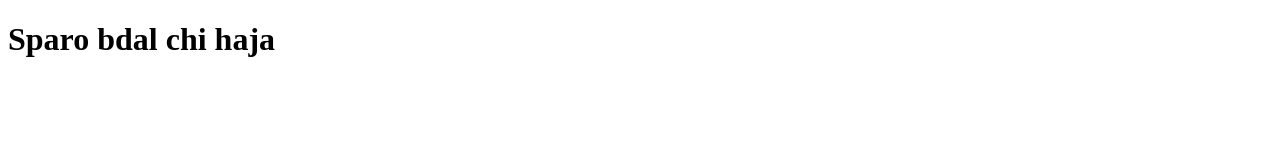
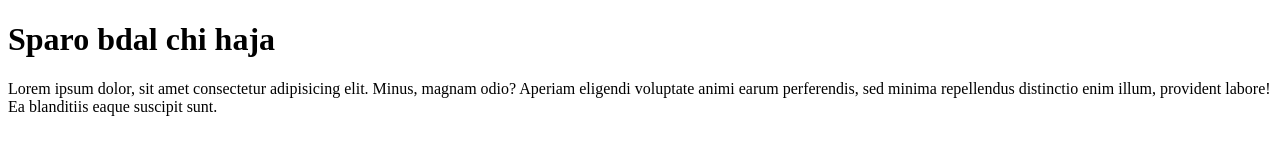
Before and after one commit to Ziadch1/Sparo, a plain HTML site: page index.html in a window 1280 px wide. Drawn offline with Linux system fonts and the light colour scheme.

Commit message:
Revert "app"
This reverts commit 223b768df6f9b7cc9af54de546f1c59781e4b6d0.

```diff
--- a/index.html
+++ b/index.html
@@ -17,6 +17,7 @@
     </head>
     <body>
         <h1>Sparo bdal chi haja</h1>
+        <p>Lorem ipsum dolor, sit amet consectetur adipisicing elit. Minus, magnam odio? Aperiam eligendi voluptate animi earum perferendis, sed minima repellendus distinctio enim illum, provident labore! Ea blanditiis eaque suscipit sunt.</p>
     </body>
     </html>
 </body>
```
Also changed, not shown: mm.txt (deleted).
